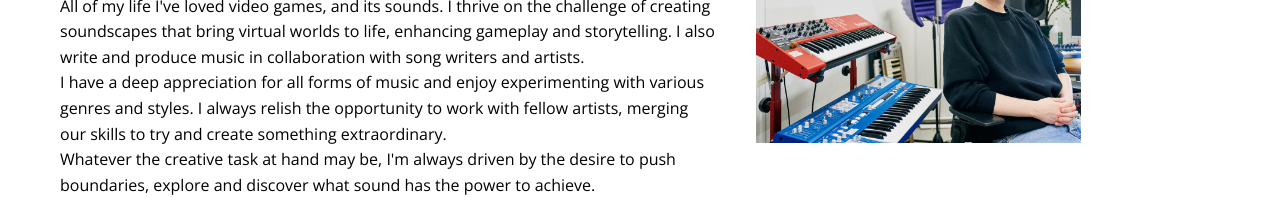
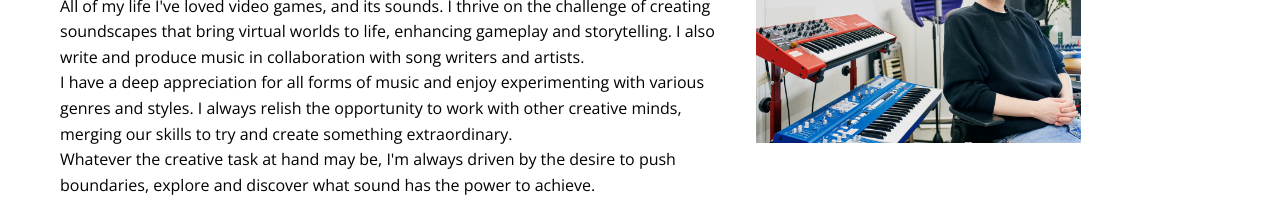
Before and after one commit to cloudlike1337/cloudlike1337.github.io, a plain HTML site: page index.html in a window 1280 px wide. Shown: the part 580-777 px from the top of the page. Drawn offline with nearby package versions, Linux system fonts and the light colour scheme; a web font is replaced by a local one.

Commit message:
Update index.html

```diff
--- a/index.html
+++ b/index.html
@@ -47,7 +47,7 @@
                 <h2>About</h2>
                 <p>My name is Nils Jobs, and I'm currently studying music production at KMH (Royal College of Music) in Stockholm, where my passion for music production and sound design takes center stage.</p>
                 <p> All of my life I've loved video games, and its sounds. I thrive on the challenge of creating soundscapes that bring virtual worlds to life, enhancing gameplay and storytelling. I also write and produce music in collaboration with song writers and artists.</p>
-                <p>I have a deep appreciation for all forms of music and enjoy experimenting with various genres and styles. I always relish the opportunity to work with fellow artists, merging our skills to try and create something extraordinary.</p>
+                <p>I have a deep appreciation for all forms of music and enjoy experimenting with various genres and styles. I always relish the opportunity to work with other creative minds, merging our skills to try and create something extraordinary.</p>
                 <p>Whatever the creative task at hand may be, I'm always driven by the desire to push boundaries, explore and discover what sound has the power to achieve.</p>
             </div>
             <div class="image-content"> <!-- added a div to wrap the image content -->
```
